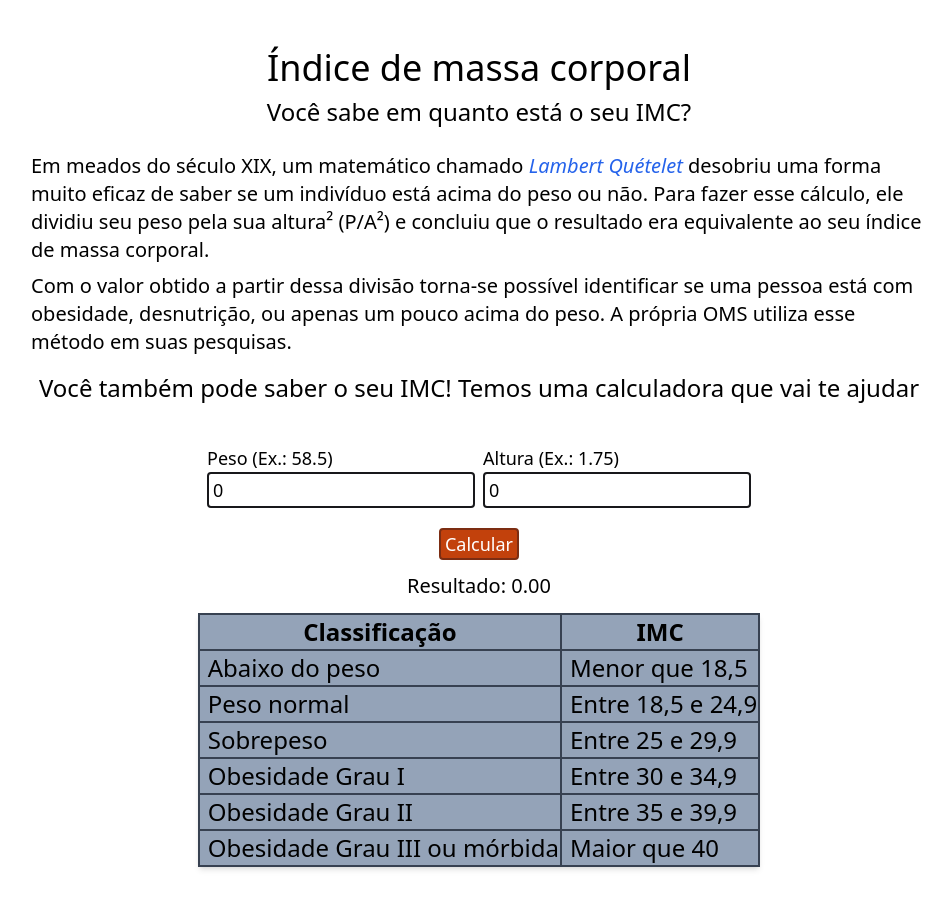
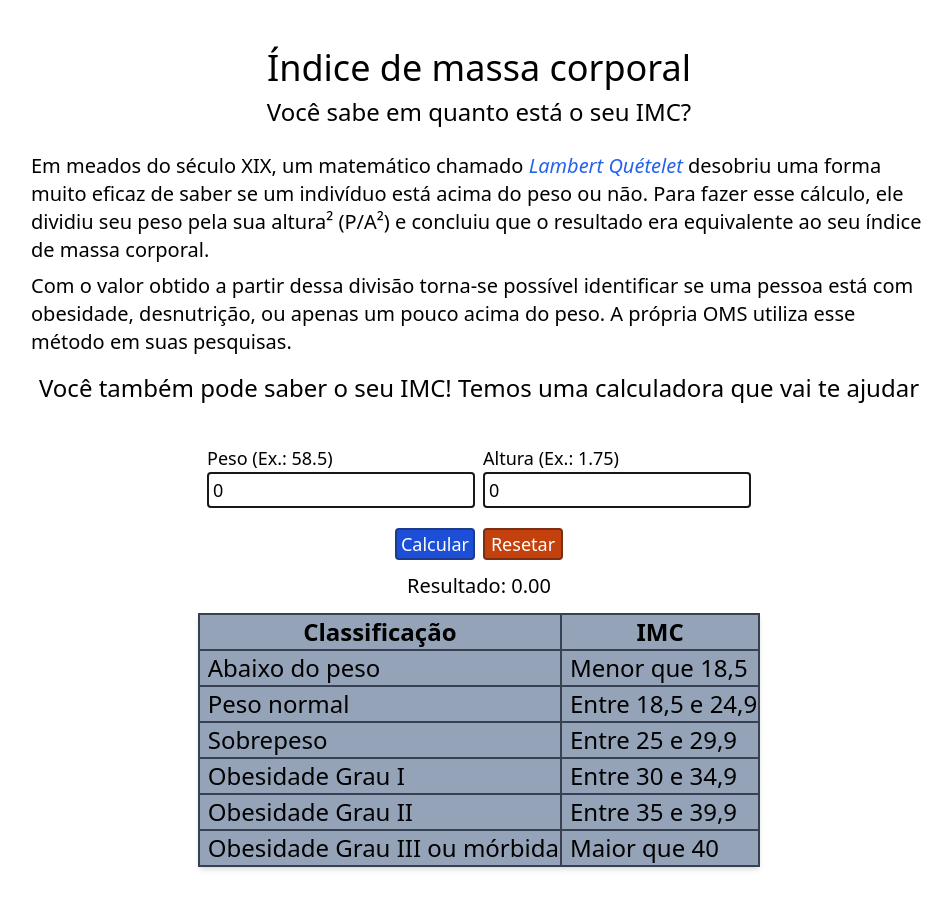
Before and after one commit to Lucas-beserra/BMI-Calculator, a React (Vite) app: page / in a window 1280 px wide. Shown: the whole page, without its empty margins (161-1113 px from the left). Built offline with nearby package versions, Linux system fonts and the light colour scheme.

Commit message:
added reset button

```diff
--- a/src/App.jsx
+++ b/src/App.jsx
@@ -5,6 +5,7 @@ import BmiResult from './components/BmiResult'
 import Table from './components/Table'
 import CalculateButton from './components/CalculateButton'
 import Introduction from './components/Introduction'
+import ResetButton from './components/ResetButton'
 
 export default function App () {
 
@@ -23,9 +24,13 @@ export default function App () {
       </section>
 
       <section className="container mx-auto flex flex-col justify-center items-center" >
-        <CalculateButton weight={weight} height={height} setResult={setResult}/>
+        <div className="flex gap-2">
+          <CalculateButton weight={weight} height={height} setResult={setResult}/>
+          <ResetButton setResult={setResult} setWeight={setWeight} setHeight={setHeight}/>
+        </div>
 
         <BmiResult result={result}/>
+
         <Table result={result}/>
       </section>
     </main>
--- a/src/components/CalculateButton.jsx
+++ b/src/components/CalculateButton.jsx
@@ -15,7 +15,7 @@ export default class CalculateButton extends React.Component {
     render(){
         return (
             <div>
-                <button className="border-2 rounded border-orange-900 bg-orange-700 text-white w-20 h-8 mb-3 text-lg" onClick={this.calc}>Calcular</button>
+                <button className="border-2 rounded border-blue-900 bg-blue-700 text-white w-20 h-8 mb-3 text-lg" onClick={this.calc}>Calcular</button>
             </div>
         )
     }
--- /dev/null
+++ b/src/components/ResetButton.jsx
@@ -0,0 +1,14 @@
+import React from "react"
+
+export default function ResetButton(props) {
+
+    return (
+
+        <button className="border-2 rounded border-orange-900 bg-orange-700 text-white w-20 h-8 mb-3 text-lg" onClick={()=>{
+            props.setResult(0)
+            props.setWeight(0)
+            props.setHeight(0)
+        }}>Resetar</button>
+
+    )
+}
```
